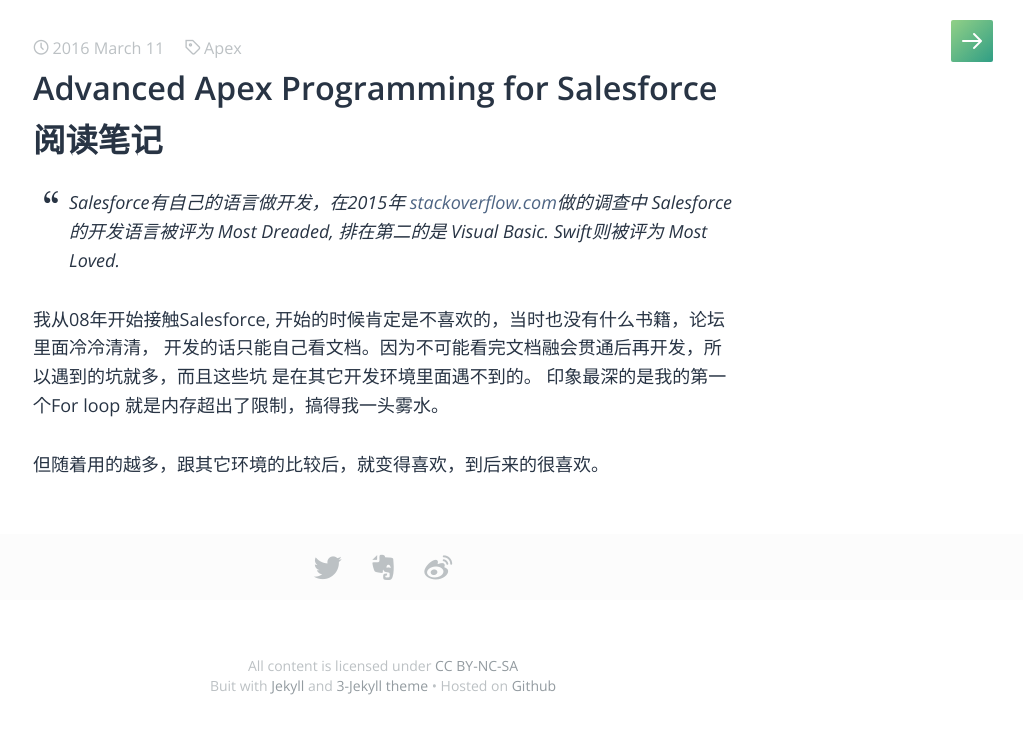
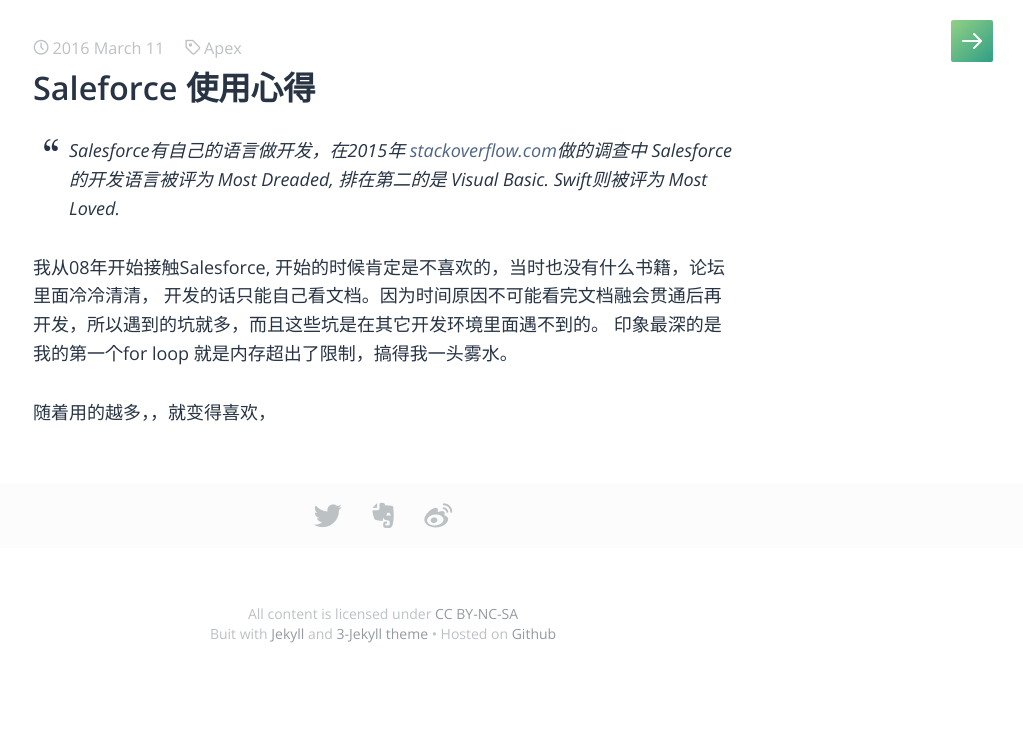
Before and after one commit to z2/z2.github.io, a Jekyll site: the page built from _posts/reading/2016-03-11-advanced-apex-reading-notes.md, in a window 1280 px wide. Shown: the top 734 px of the page, without its empty margins (257-1280 px from the left). Built offline with Jekyll 4.4.1, drawn with Linux system fonts in a browser that asks for light colours; some web fonts are replaced.

Commit message:
update post

```diff
--- a/_posts/reading/2016-03-11-advanced-apex-reading-notes.md
+++ b/_posts/reading/2016-03-11-advanced-apex-reading-notes.md
@@ -1,6 +1,6 @@
 ---
 layout: post
-title: Advanced Apex Programming for Salesforce 阅读笔记
+title: Saleforce 使用心得
 category: 读书
 tags: [Apex]
 keywords: Salesforce, force.com, Apex
@@ -12,7 +12,7 @@
 Swift则被评为 Most Loved.
 
 我从08年开始接触Salesforce, 开始的时候肯定是不喜欢的，当时也没有什么书籍，论坛里面冷冷清清，
-开发的话只能自己看文档。因为不可能看完文档融会贯通后再开发，所以遇到的坑就多，而且这些坑
-是在其它开发环境里面遇不到的。 印象最深的是我的第一个For loop 就是内存超出了限制，搞得我一头雾水。
+开发的话只能自己看文档。因为时间原因不可能看完文档融会贯通后再
+开发，所以遇到的坑就多，而且这些坑是在其它开发环境里面遇不到的。 印象最深的是我的第一个for loop 就是内存超出了限制，搞得我一头雾水。
 
-但随着用的越多，跟其它环境的比较后，就变得喜欢，到后来的很喜欢。
+随着用的越多，，就变得喜欢，
```
Also changed, not shown: _posts/reading/2016-03-11-advanced-apex-reading-notes-01.md (added, +8 -0 lines).
